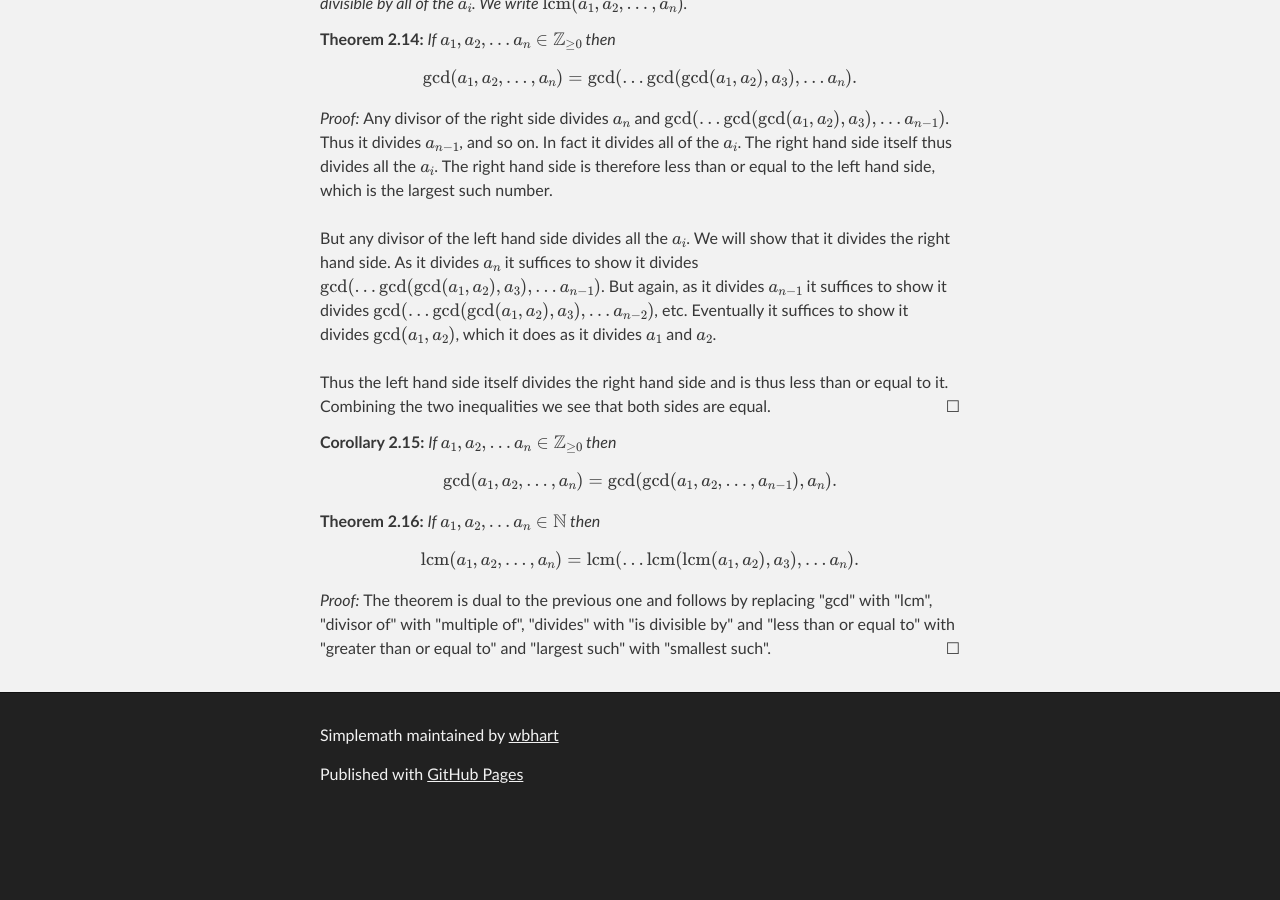
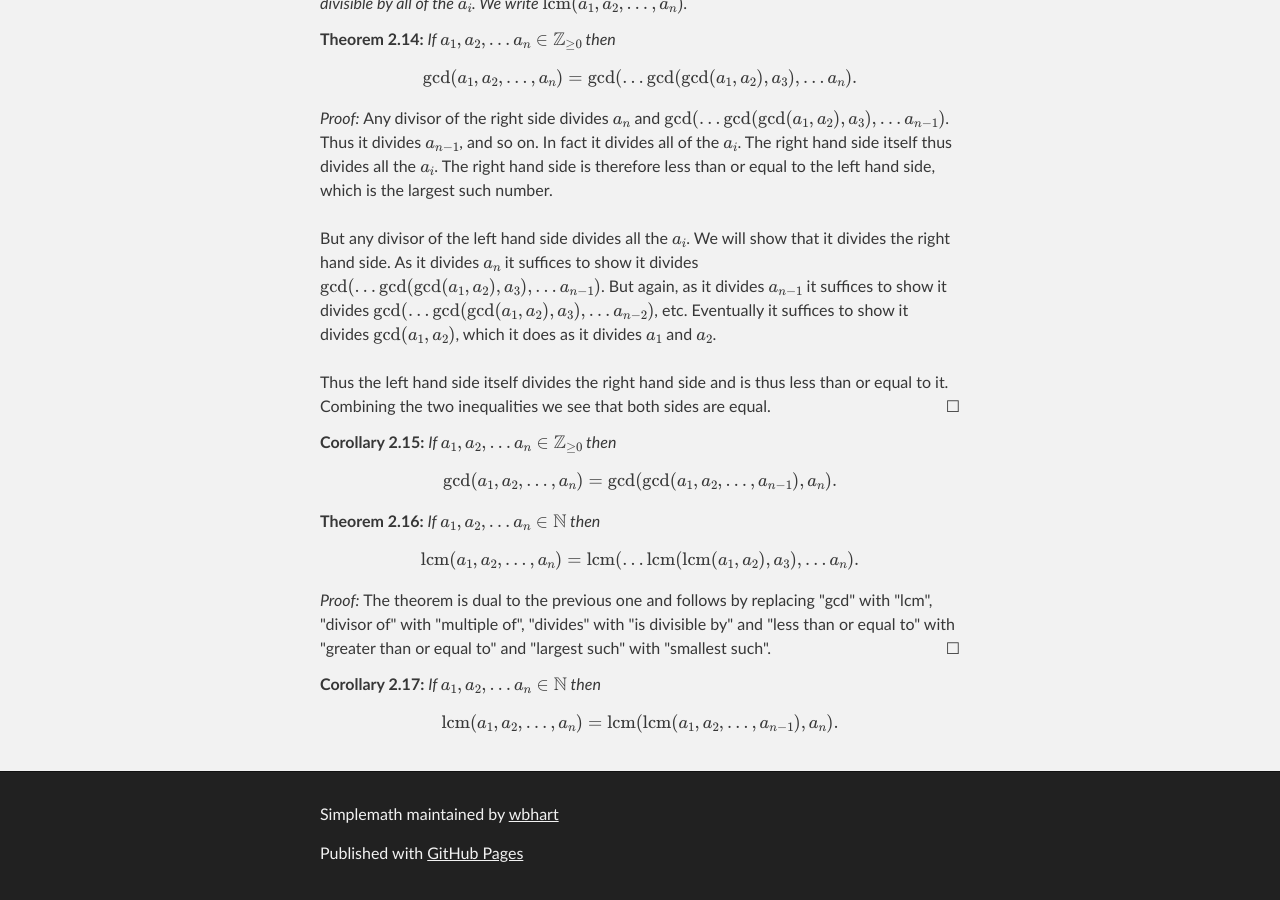
Before and after one commit to wbhart/SimpleMath, a Jekyll site: the page built from test.html, in a window 1280 px wide and 900 px high, scrolled down 4494 px. Built offline with Jekyll 4.4.1, drawn with Linux system fonts in a browser that asks for light colours; formulas are drawn with MathJax 3; before the commit the page ends 5315 px from its top, so only the background shows below that.

Commit message:
Update test.html

```diff
--- a/test.html
+++ b/test.html
@@ -247,3 +247,7 @@ inequalities we see that both sides are equal.
 "multiple of", "divides" with "is divisible by" and "less than or equal to" with "greater than or equal to" and
 "largest such" with "smallest such".
 </proof>
+
+<corollary> If \(a_1, a_2, \ldots a_n \in \mathbb{N}\) then
+\[\mbox{lcm}(a_1, a_2, \ldots, a_n) = \mbox{lcm}(\mbox{lcm}(a_1, a_2, \ldots, a_{n-1}), a_n).\]
+</corollary>
```
